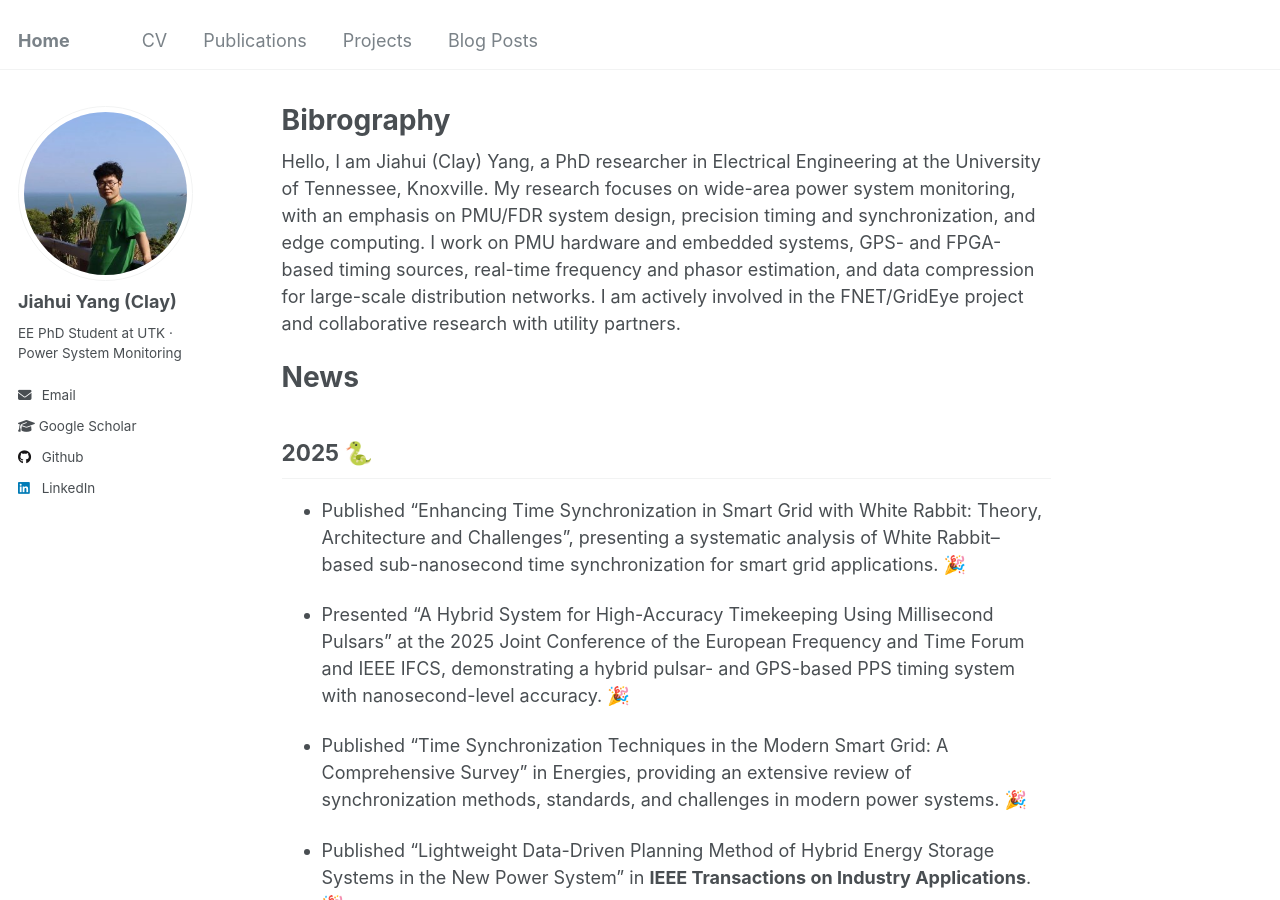
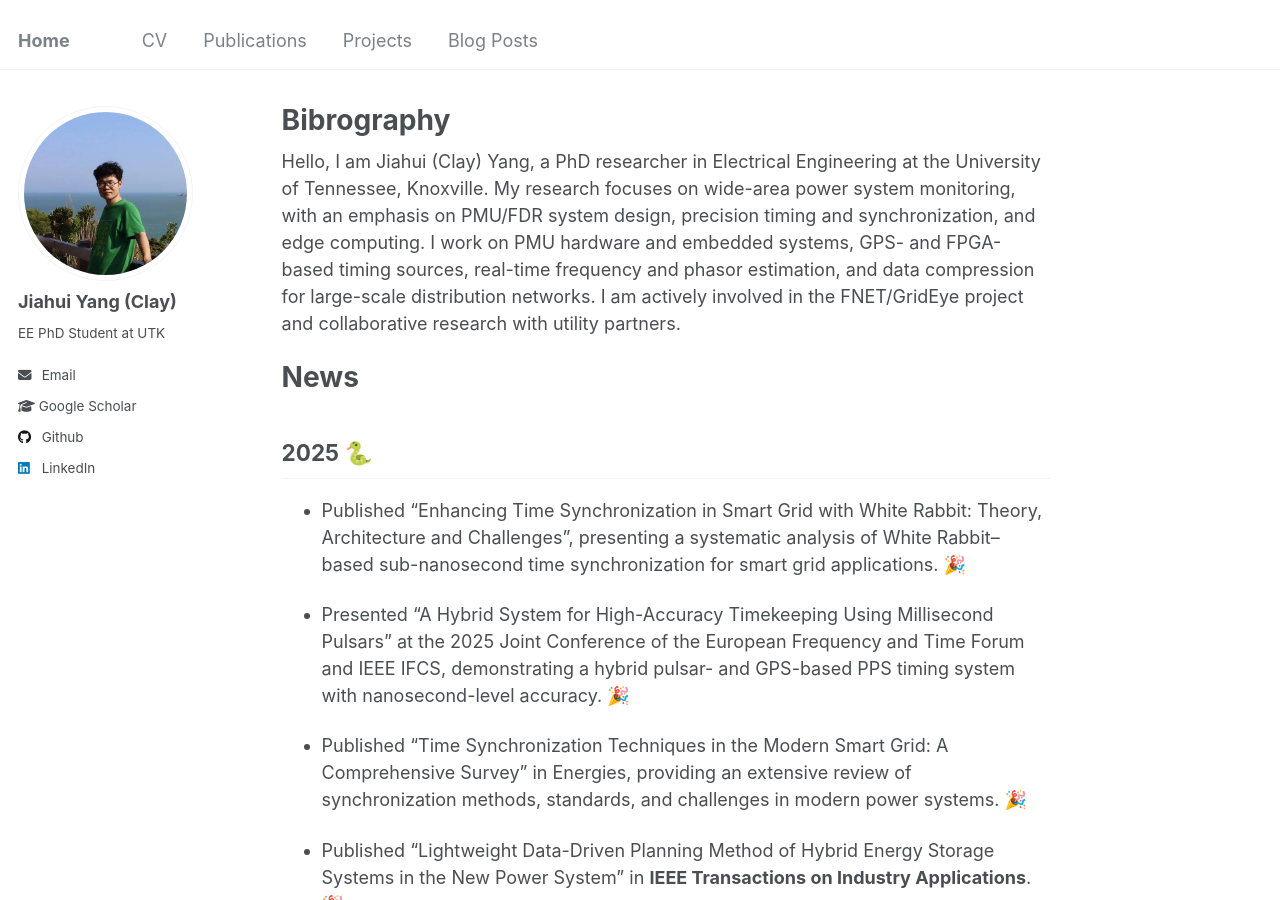
Before and after one commit to ClayUTK/intro, a Jekyll site: the page built from _pages/about.md, in a window 1280 px wide and 900 px high. Built offline with Jekyll 4.4.1, drawn with Linux system fonts in a browser that asks for light colours.

Commit message:
Update bio in configuration file

```diff
--- a/_config.yml
+++ b/_config.yml
@@ -23,7 +23,7 @@ author:
   # Biographic information
   avatar           : "avatar.png"
   name             : "Jiahui Yang (Clay)"
-  bio              : "EE PhD Student at UTK · Power System Monitoring"
+  bio              : "EE PhD Student at UTK"
   location         : #"US"
   email            : "jyang75@vols.utk.edu"
 
```
